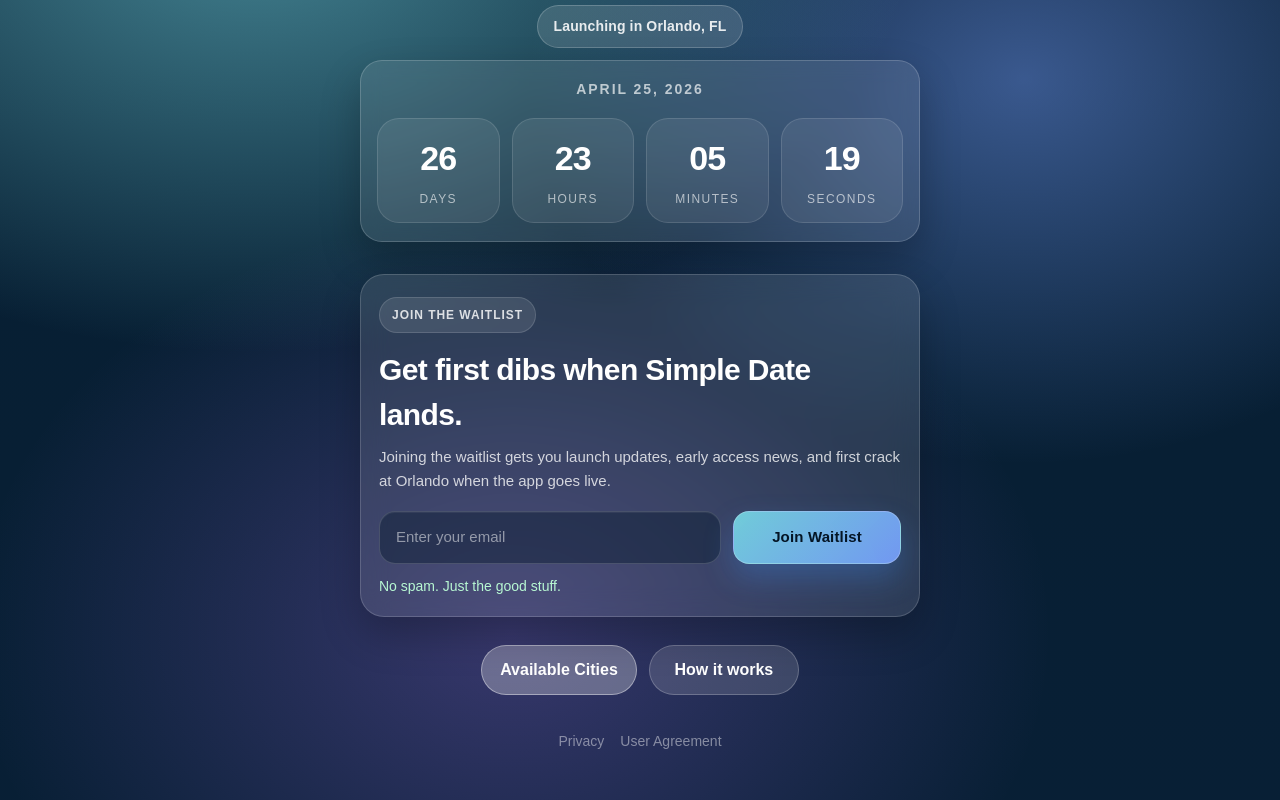
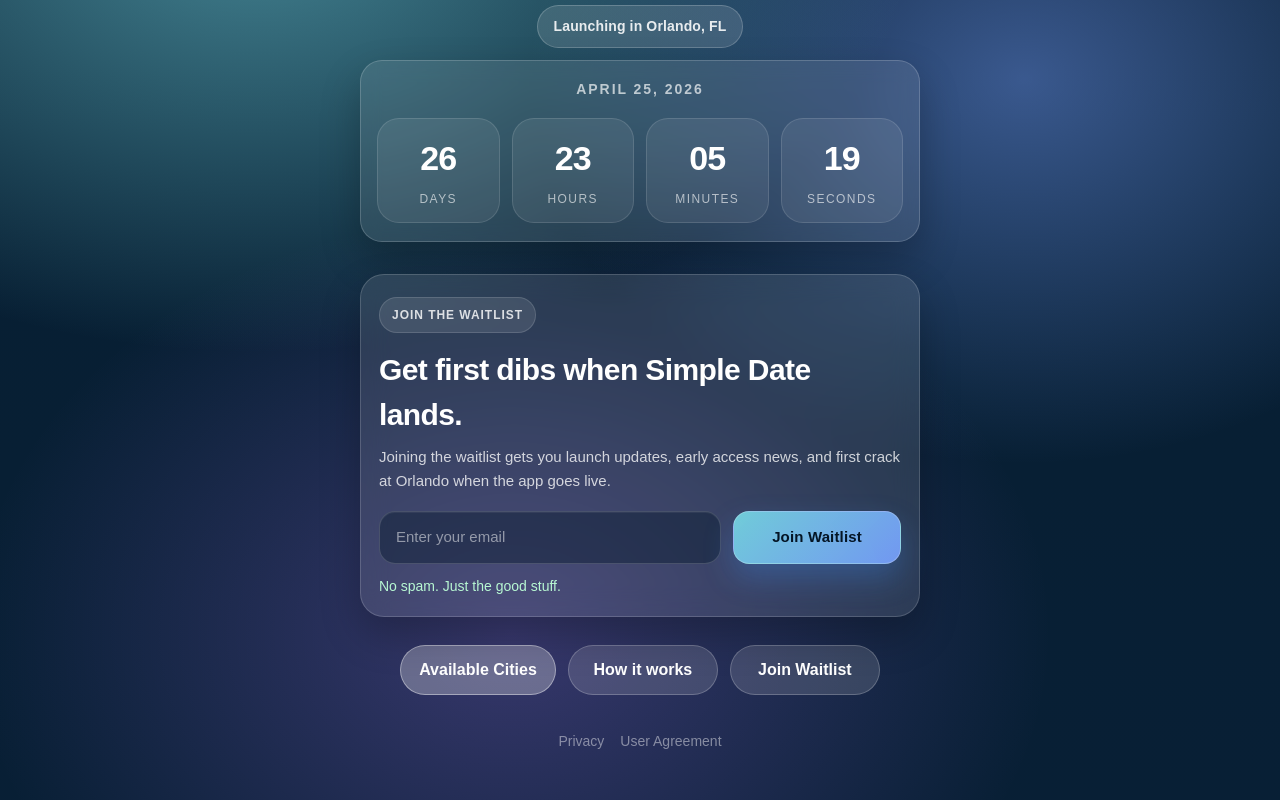
Before and after one commit to xaqt93/simpleworks-site, a Next.js app: page / in a window 1280 px wide. Shown: the part 309-1109 px from the top of the page. Built offline with nearby package versions, Linux system fonts and the light colour scheme; no server answers.

Commit message:
Email Button

```diff
--- a/app/page.tsx
+++ b/app/page.tsx
@@ -431,6 +431,9 @@
           <Link href="/howitworks" style={pillStyle}>
             How it works
           </Link>
+          <Link href="/waitlist" style={pillStyle}>
+            Join Waitlist
+          </Link>
         </div>
 
         <div
```
